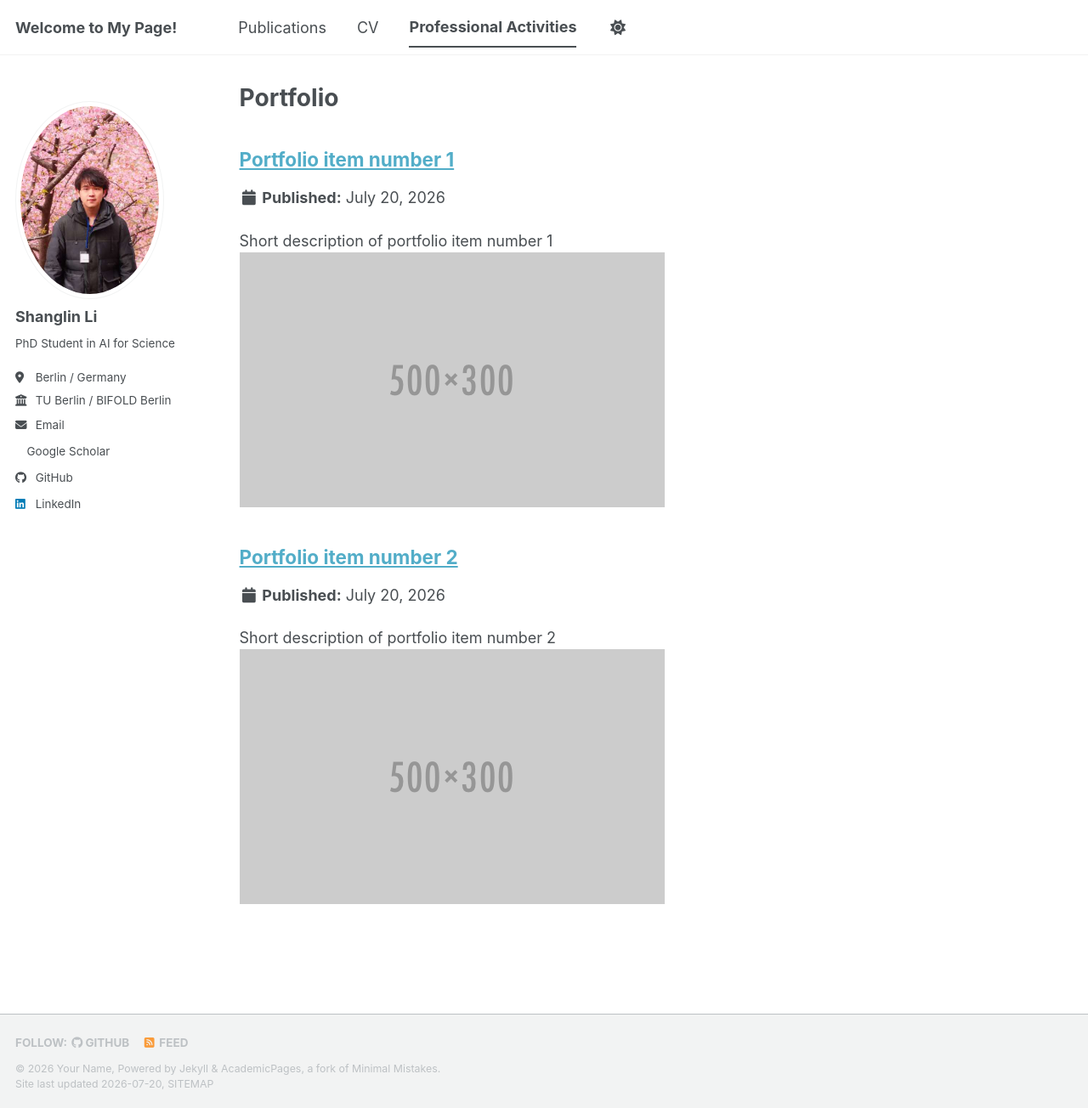
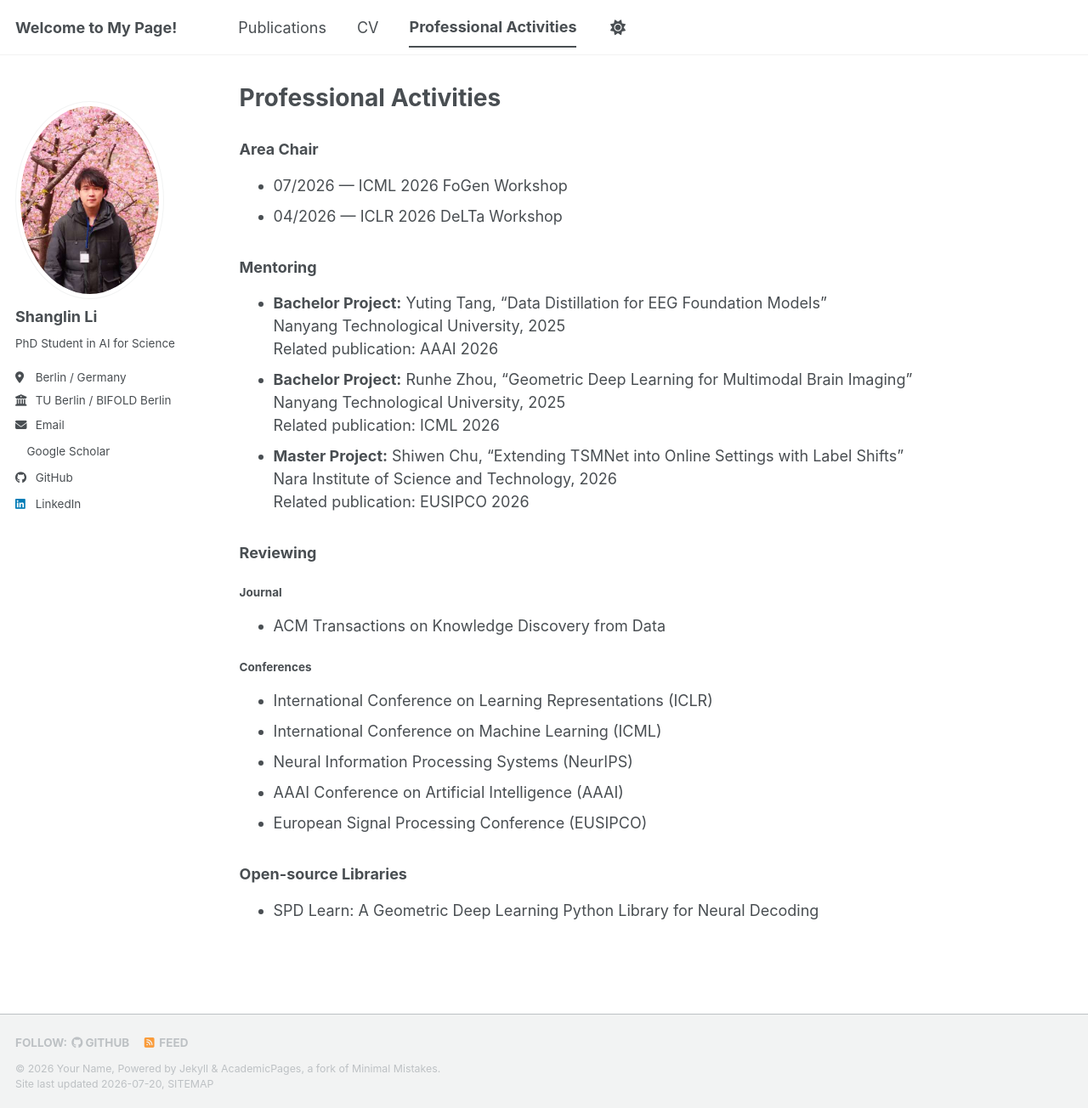
Before and after one commit to fightlesliefigt/fightlesliefigt.github.io, a Jekyll site: the page built from _pages/portfolio.html, in a window 1280 px wide and 1304 px high. Shown: the whole window at 85% size. Built offline with Jekyll 4.4.1, drawn with Linux system fonts in a browser that asks for light colours; a style sheet for code colours, icons or effects is not loaded.

Commit message:
Update portfolio.html

```diff
--- a/_pages/portfolio.html
+++ b/_pages/portfolio.html
@@ -1,13 +1,57 @@
 ---
 layout: archive
-title: "Portfolio"
+title: "Professional Activities"
 permalink: /portfolio/
 author_profile: true
 ---
 
-{% include base_path %}
+<h3>Area Chair</h3>
+<ul>
+  <li>07/2026 — ICML 2026 FoGen Workshop</li>
+  <li>04/2026 — ICLR 2026 DeLTa Workshop</li>
+</ul>
 
+<h3>Mentoring</h3>
+<ul>
+  <li>
+    <b>Bachelor Project:</b> Yuting Tang,
+    “Data Distillation for EEG Foundation Models”<br>
+    Nanyang Technological University, 2025<br>
+    Related publication: AAAI 2026
+  </li>
 
-{% for post in site.portfolio %}
-  {% include archive-single.html %}
-{% endfor %}
+  <li>
+    <b>Bachelor Project:</b> Runhe Zhou,
+    “Geometric Deep Learning for Multimodal Brain Imaging”<br>
+    Nanyang Technological University, 2025<br>
+    Related publication: ICML 2026
+  </li>
+
+  <li>
+    <b>Master Project:</b> Shiwen Chu,
+    “Extending TSMNet into Online Settings with Label Shifts”<br>
+    Nara Institute of Science and Technology, 2026<br>
+    Related publication: EUSIPCO 2026
+  </li>
+</ul>
+
+<h3>Reviewing</h3>
+
+<h4>Journal</h4>
+<ul>
+  <li>ACM Transactions on Knowledge Discovery from Data</li>
+</ul>
+
+<h4>Conferences</h4>
+<ul>
+  <li>International Conference on Learning Representations (ICLR)</li>
+  <li>International Conference on Machine Learning (ICML)</li>
+  <li>Neural Information Processing Systems (NeurIPS)</li>
+  <li>AAAI Conference on Artificial Intelligence (AAAI)</li>
+  <li>European Signal Processing Conference (EUSIPCO)</li>
+</ul>
+
+<h3>Open-source Libraries</h3>
+<ul>
+  <li>SPD Learn: A Geometric Deep Learning Python Library for Neural Decoding</li>
+</ul>
```
